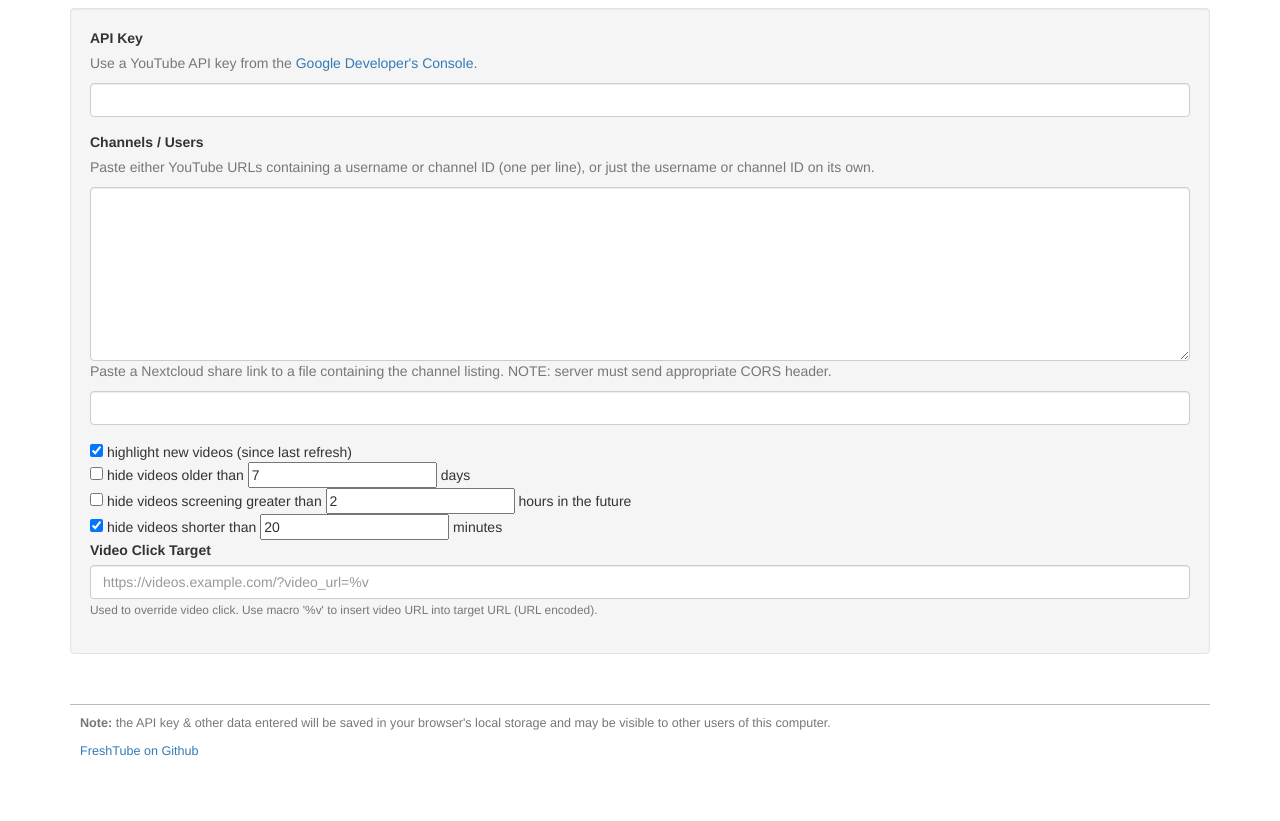
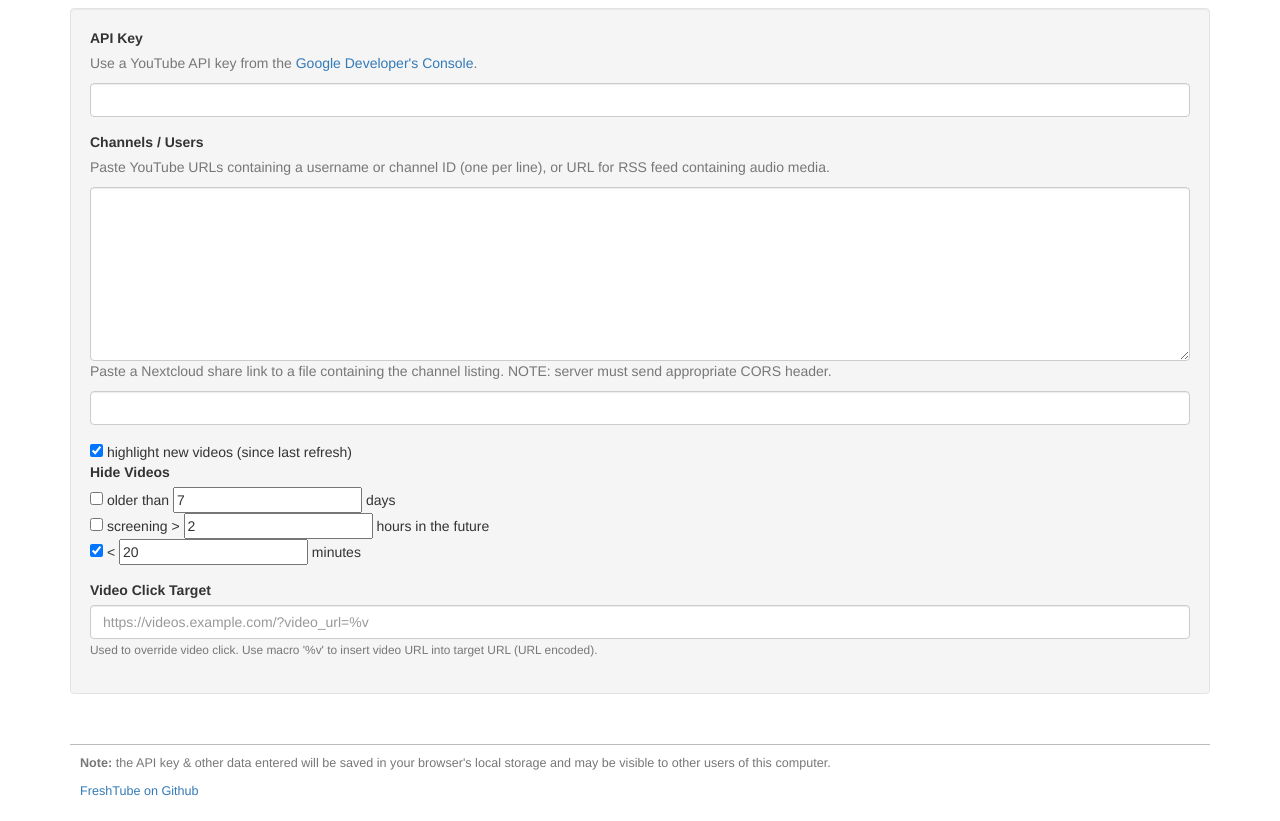
Before and after one commit to porjo/freshtube, a plain HTML site: page index.html in a window 1280 px wide. Shown: the part 73-894 px from the top of the page. Before the commit the page ends 854 px from the top, so only its background shows below. Drawn offline with nearby package versions, Linux system fonts and the light colour scheme; a web font is replaced by a local one.

Commit message:
Tidy settings box

```diff
--- a/index.html
+++ b/index.html
@@ -29,7 +29,7 @@
 				</div>
 				<div class="form-group">
 					<label for='video_urls'>Channels / Users</label>
-					<p class='quiet_text'>Paste either YouTube URLs containing a username or channel ID (one per line), or just the username or channel ID on its own.</p>
+					<p class='quiet_text'>Paste YouTube URLs containing a username or channel ID (one per line), or URL for RSS feed containing audio media.</p>
 					<textarea id="video_urls" rows=8 cols=50 class="form-control"></textarea>
 					<div class="form-group">
 						<p class='quiet_text'>Paste a Nextcloud share link to a file containing the channel listing. NOTE: server must send appropriate CORS header.</p>
@@ -37,9 +37,14 @@
 					</div>
 				</div>
 				<input type="checkbox" id='highlight_new' value=1 checked> highlight new videos (since last refresh)<br>
-				<input type="checkbox" id='hide_old_check'> hide videos older than <input id="hide_old_days" type="number" size=5 value="7" min=1 /> days<br>
-				<input type="checkbox" id='hide_future_check'> hide videos screening greater than <input id="hide_future_hours" type="number" size=5 value="2" min=1 /> hours in the future<br>
-				<input type="checkbox" id='hide_time_check'> hide videos shorter than <input id="hide_time_mins" type="number" size=5 value="20" min=1 /> minutes
+				<div class="form-group">
+					<label for="hide_group">Hide Videos</label>
+					<div id="hide_group" class="input-group">
+						<input type="checkbox" id='hide_old_check'> older than <input id="hide_old_days" type="number" size=2 value="7" min=1 /> days<br>
+						<input type="checkbox" id='hide_future_check'> screening &gt; <input id="hide_future_hours" type="number" size=2 value="2" min=1 /> hours in the future<br>
+						<input type="checkbox" id='hide_time_check'> &lt; <input id="hide_time_mins" type="number" size=3 value="20" min=1 /> minutes
+					</div>
+				</div>
 				<div class="form-group">
 					<label for='vc_target'>Video Click Target</label>
 					<input type="url" id='vc_target' class="form-control" placeholder="https://videos.example.com/?video_url=%v">
```
